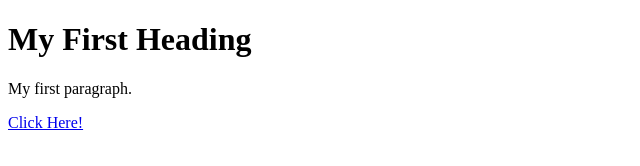
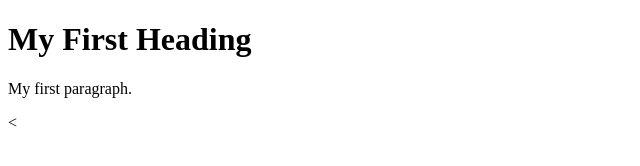
Before and after one commit to artaanolmanee/-webpage1, a plain HTML site: page index.html in a window 1280 px wide. Shown: the full height of the page, 0-640 px from the left. Drawn offline with Linux system fonts and the light colour scheme.

Commit message:
Create index.html

```diff
--- a/index.html
+++ b/index.html
@@ -5,7 +5,5 @@
 <h1>My First Heading</h1>
 <p>My first paragraph.</p>
 
-<a href="otra_lapa.html">Click Here!</a>
-
-</body>
+ <                                           </body>
 </html>
```
